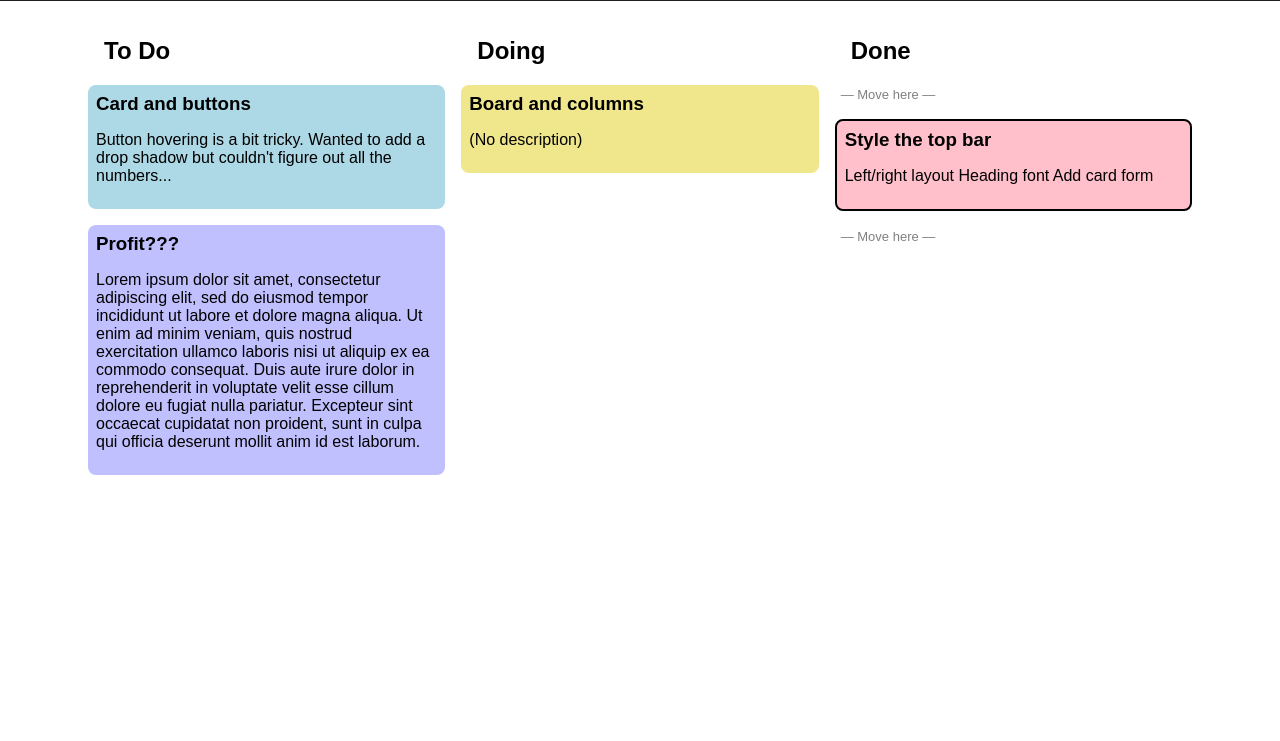
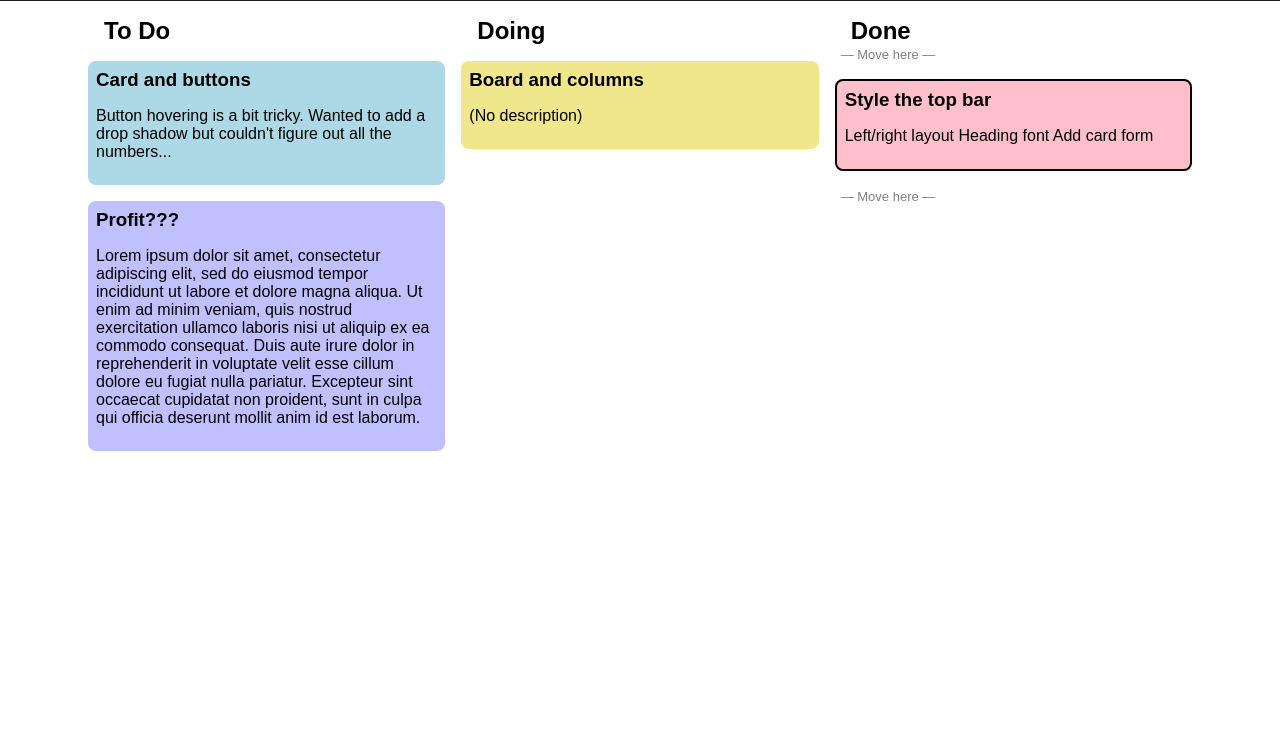
Before and after one commit to kellyy8/cs144-project3, a website: page assign2/public/static.html in a window 1280 px wide. Shown: the part 59-800 px from the top of the page. Drawn offline with Linux system fonts and the light colour scheme; files that its build step writes are made by us from their sources; files whose address does not match are found by name.

Commit message:
Fixed styling requirements in styles2.css. Cleaned up code in JS files.

```diff
--- a/assign2/public/app.js
+++ b/assign2/public/app.js
@@ -108,12 +108,6 @@ export default class App {
       const doingList = columns.doing;
       const doneList = columns.done;
 
-      // test: change to let not const
-      // doingList.push({title: "A", color:"#1c1c1c"});
-      // doingList.push({title: "B", color:"#1c1c1c"});
-      // doingList.push({title: "C", color:"#1c1c1c"});
-      // window.localStorage.setItem("columns", JSON.stringify(columns));
-
       todoList.forEach((cardInfo, index) => {
         let card = this.addCard("todo", cardInfo.title, cardInfo.color);
         card.setDescription(cardInfo.description);
--- a/assign2/public/card.js
+++ b/assign2/public/card.js
@@ -34,7 +34,6 @@ export default class Card {
         }
         columns.todo.splice(index, 1);  // remove card data from local storage
       }
-      // TODO: Test if this works on doing and done columns. (i think they are tbh)
       else if (col === "doing"){
         let doingCards = document.getElementById("doing").querySelectorAll(".card");
         for (let i=index; i<doingCards.length; i++){
@@ -131,10 +130,10 @@ export default class Card {
     this._mover = mover;
     this._delButton.addEventListener("click", () => {this._mover.stopMoving();});  // Handles case (1) of canceling a move.
     let moveButton = this._newCard.querySelector(".startMove");
-    moveButton.addEventListener("click", () => {this._mover.startMoving(this._newCard)});
+    moveButton.addEventListener("click", () => {this._mover.startMoving(this._newCard);});
 
     // EXTRA CREDIT:
-    this._newCard.addEventListener("dragstart", () => {this._mover.startMoving(this._newCard)});
+    this._newCard.addEventListener("dragstart", () => {this._mover.startMoving(this._newCard);});
 
     // STEP 1:
     colElem.appendChild(this._newCard);
--- a/assign2/public/mover.js
+++ b/assign2/public/mover.js
@@ -93,7 +93,6 @@ export default class Mover {
         }
         columns.todo.splice(new_index, 0, cardInfo);
       }
-      // TODO: Test if this works on doing and done columns. (i think they are tbh)
       else if (new_col === "doing"){
         let doingCards = document.getElementById("doing").querySelectorAll(".card");
         for (let i=new_index+1; i<doingCards.length; i++){
--- a/assign2/public/styles2.css
+++ b/assign2/public/styles2.css
@@ -21,7 +21,8 @@
     position: fixed;
     right: 10px;
     display: flex;
-    align-items: center;
+    /* justify-content: center; */
+    /* align-items: center; */
 }
 
 /* Step 2.1 */
@@ -55,7 +56,6 @@ header {
 
 /* Step 2.3 */
 #addCard {
-    padding: 0.5rem 0;  /* Step 2.2 */
     display: flex;
     column-gap: 0.5rem;
 }
@@ -98,13 +98,13 @@ header {
     background-color: var(--color--doing);
 }
 
-.column {
-    padding: 0 0.5rem 3rem;  /* Step 2.7 */
-    width: 100%;  /* Step 2.4 and 2.5 */
+.column { /* #todo, #doing, #done */
+    padding: 0 0.5rem 3rem;  /* Step 2.4 and 2.7 */
+    flex: 1;  /* Step 2.4 and 2.5 */
 }
 
 .columnTitle {
-    padding: 1rem 1rem 0 1rem;
+    margin: 1rem 1rem 0 1rem;
 }
 
 /* Step 2.5 */
@@ -125,6 +125,7 @@ h3 {
     position: absolute;
     top: 0.5rem;
     right: 0.5rem;
+    display: flex;  /* Remove spacing between the buttons. */
 }
 
 .card:hover .buttons {
@@ -138,7 +139,3 @@ h3 {
 .startMove{
     background-color: red;
 } */
-
-.edit, .startMove, .delete {
-    margin: 0 -2.5px;           /* TODO: Remove spacing between the buttons. */
-}
```
